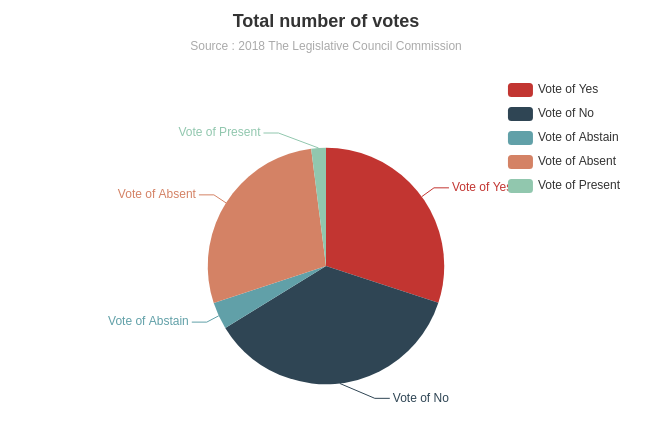
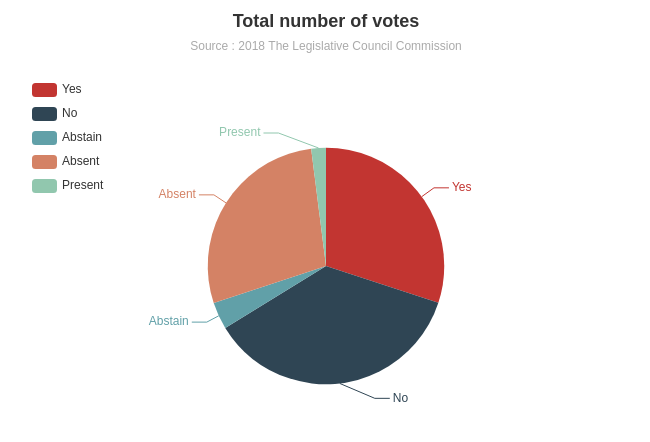
Before and after one commit to jessiepyt/legcovote, a plain HTML site: page index.html in a window 1280 px wide. Shown: the whole page, without its empty margins (61-711 px from the left). Drawn offline with nearby package versions, Linux system fonts and the light colour scheme.

Commit message:
Update index.html

```diff
--- a/index.html
+++ b/index.html
@@ -19,30 +19,30 @@
         legend: {
             "align": "left",
             "top": "70",
-            "right": "80",
+            "left": "80",
             "orient": "vertical",
-            data: ['Vote of Yes', 'Vote of No', 'Vote of Abstain', 'Vote of Absent', 'Vote of Present']
+            data: ['Yes', 'No', 'Abstain', 'Absent', 'Present']
         },
         series: [{
-            name: '访问来源',
+            name: 'Type of Vote',
             type: 'pie',
             radius: '55%',
             center: ['50%', '60%'],
             data: [{
                 value: 8077,
-                name: 'Vote of Yes'
+                name: 'Yes'
             }, {
                 value: 9728,
-                name: 'Vote of No'
+                name: 'No'
             }, {
                 value: 993,
-                name: 'Vote of Abstain'
+                name: 'Abstain'
             }, {
                 value: 7545,
-                name: 'Vote of Absent'
+                name: 'Absent'
             }, {
                 value: 539,
-                name: 'Vote of Present'
+                name: 'Present'
             }],
             itemStyle: {
                 emphasis: {
```
